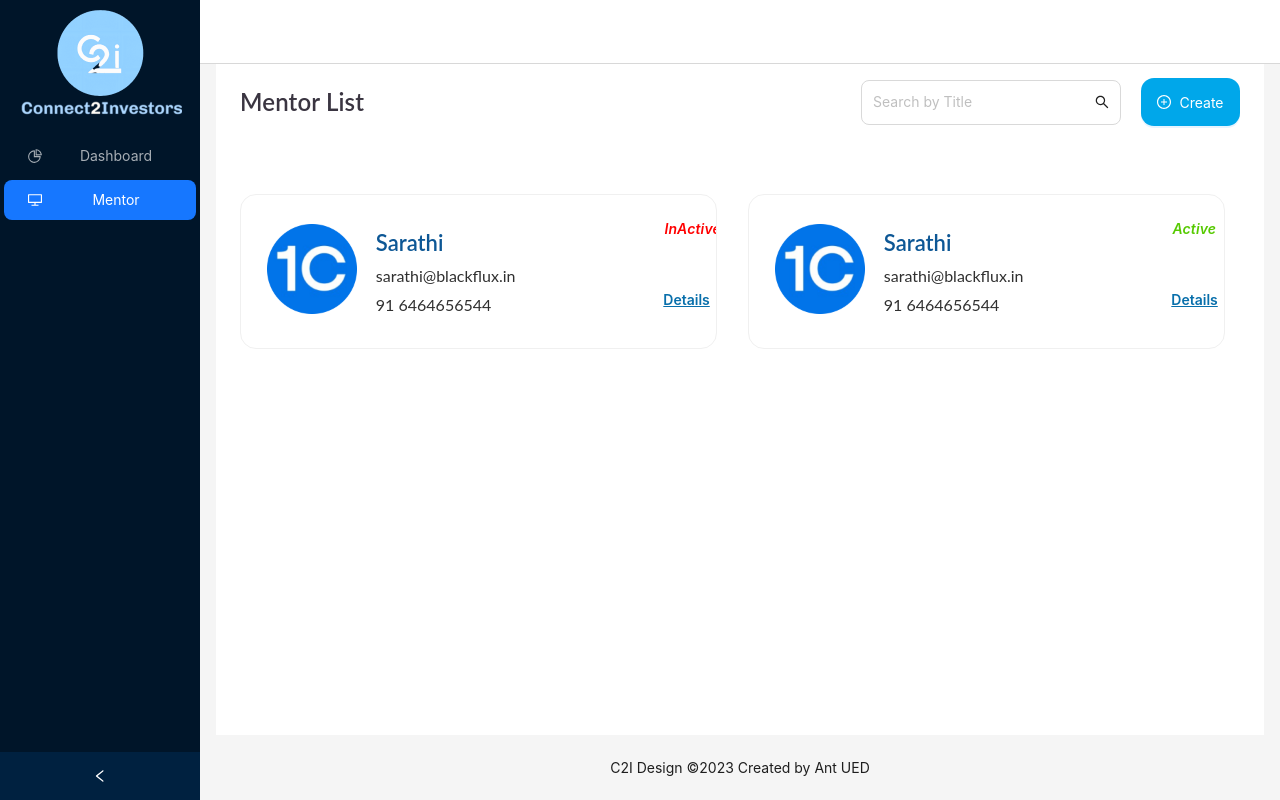
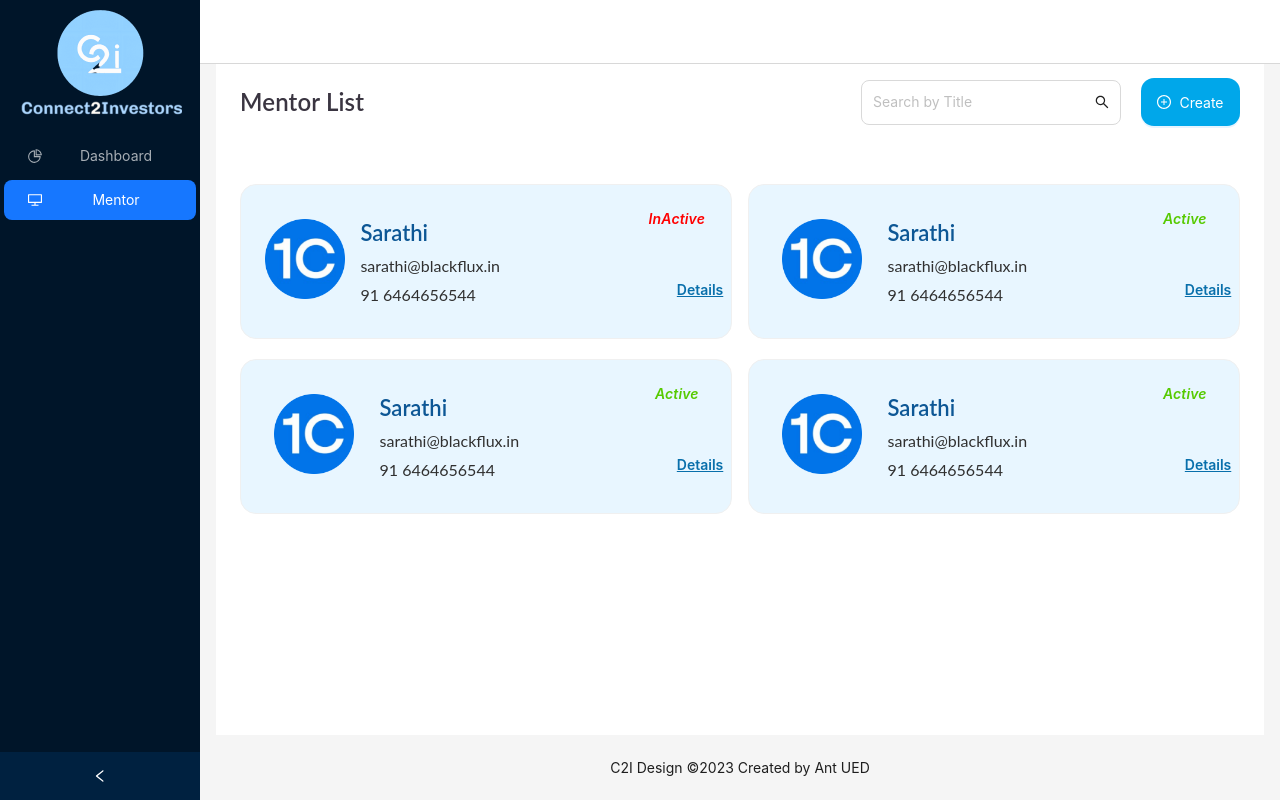
Before and after one commit to sarathirangasamy/c2i-design, a React (Create React App) app: page / in a window 1280 px wide. Both pictures are taken after a click on the item "Mentor". Built offline with nearby package versions, Linux system fonts and the light colour scheme.

Commit message:
mentor page design updated

```diff
--- a/src/index.css
+++ b/src/index.css
@@ -26,6 +26,7 @@ code {
   --table-tr-hr-primary: #b0a6a6;
   --text-solid-blue: #0d5795;
   --white: #fff;
+  --card-bg: #E8F6FF;
 }
 
 .card-custom-title .ant-card-head-title {
--- a/src/mentor/index.tsx
+++ b/src/mentor/index.tsx
@@ -1,5 +1,4 @@
 import './styles.css';
-
 import { PlusCircleOutlined, SearchOutlined } from '@ant-design/icons';
 import { Button, Card, Col, Input, Row } from 'antd';
 
@@ -30,30 +29,7 @@ export const Mentor: React.FC = () => {
     return (
 
         <div>
-            {/* <Row gutter={16}>
-                <Col xl={16} lg={16} md={24} sm={24} xs={24}>
-                    <h1 className="mentor-title-text mentor-fonStyle">Mentor List</h1>
-                </Col>
 
-                <Col xl={8} lg={8} md={24} sm={24} xs={24}>
-                    <Input
-                        autoComplete="off"
-                        placeholder="Search by Title"
-                        prefix={<SearchOutlined />}
-                        style={{ width: '40%' }}
-                    />
-
-                    <Button
-                        type="primary"
-                        icon={<PlusCircleOutlined />}
-                        className="head-create-btn"
-                        block
-                        style={{ width: '25%' }}
-                    >
-                        Create
-                    </Button>
-                </Col>
-            </Row> */}
 
             {/* //Mentor Card Ui// */}
 
@@ -67,14 +43,14 @@ export const Mentor: React.FC = () => {
                         <Card className="dashboard-cards" hoverable={true}>
                             <Row className="card-content" gutter={16}>
 
-                                <Col xl={6} lg={6} md={6} sm={24} xs={24} style={{ margin: 'auto' }}>
+                                <Col xl={5} lg={5} md={5} sm={24} xs={24} style={{ margin: 'auto' }}>
                                     <div className="">
                                         <img alt='' className='mentor-img-align' src="/images/icon/ellipse.png" />
                                     </div>
                                 </Col>
 
 
-                                <Col xl={14} lg={14} md={14} sm={24} xs={24}>
+                                <Col xl={15} lg={15} md={15} sm={24} xs={24}>
                                     <div className="card-headers">
                                         <h4 className='mentor-custom-style mentor-text-primary'>Sarathi</h4>
                                         <h6 className='mentor-custom-style mentor-text-secondary'>sarathi@blackflux.in</h6>
@@ -150,6 +126,92 @@ export const Mentor: React.FC = () => {
                             </Row>
                         </Card>
                     </Col>
+
+                    <Col xl={12} lg={12} md={24} sm={24} xs={24} className="mentor-custom-col">
+                        <Card className="dashboard-cards" hoverable={true}>
+                            <Row className="card-content" gutter={16}>
+
+                                <Col xl={6} lg={6} md={6} sm={24} xs={24} style={{ margin: 'auto' }}>
+                                    <div className="">
+                                        <img alt='' className='mentor-img-align' src="/images/icon/ellipse.png" />
+                                    </div>
+                                </Col>
+
+                                <Col xl={14} lg={14} md={14} sm={24} xs={24}>
+                                    <div className="card-headers">
+                                        <h4 className='mentor-custom-style mentor-text-primary'>Sarathi</h4>
+                                        <h6 className='mentor-custom-style mentor-text-secondary'>sarathi@blackflux.in</h6>
+                                        <h6 className='mentor-custom-style mentor-text-secondary'>
+                                            91
+                                            6464656544
+                                        </h6>
+                                    </div>
+                                </Col>
+
+                                <Col xl={4} lg={4} md={4} sm={24} xs={24}>
+                                    <div>
+                                        <h5
+                                            className='mentor-status-text'
+                                            style={
+                                                { color: '#56CA00' }
+                                            }
+                                        >
+                                            Active
+                                        </h5>
+
+                                        <span
+                                            className="mentor-detail-text"
+                                        >
+                                            <h5>Details</h5>
+                                        </span>
+                                    </div>
+                                </Col>
+                            </Row>
+                        </Card>
+                    </Col>
+
+                    <Col xl={12} lg={12} md={24} sm={24} xs={24} className="mentor-custom-col">
+                        <Card className="dashboard-cards" hoverable={true}>
+                            <Row className="card-content" gutter={16}>
+
+                                <Col xl={6} lg={6} md={6} sm={24} xs={24} style={{ margin: 'auto' }}>
+                                    <div className="">
+                                        <img alt='' className='mentor-img-align' src="/images/icon/ellipse.png" />
+                                    </div>
+                                </Col>
+
+                                <Col xl={14} lg={14} md={14} sm={24} xs={24}>
+                                    <div className="card-headers">
+                                        <h4 className='mentor-custom-style mentor-text-primary'>Sarathi</h4>
+                                        <h6 className='mentor-custom-style mentor-text-secondary'>sarathi@blackflux.in</h6>
+                                        <h6 className='mentor-custom-style mentor-text-secondary'>
+                                            91
+                                            6464656544
+                                        </h6>
+                                    </div>
+                                </Col>
+
+                                <Col xl={4} lg={4} md={4} sm={24} xs={24}>
+                                    <div>
+                                        <h5
+                                            className='mentor-status-text'
+                                            style={
+                                                { color: '#56CA00' }
+                                            }
+                                        >
+                                            Active
+                                        </h5>
+
+                                        <span
+                                            className="mentor-detail-text"
+                                        >
+                                            <h5>Details</h5>
+                                        </span>
+                                    </div>
+                                </Col>
+                            </Row>
+                        </Card>
+                    </Col>
                 </Row>
             </Card>
 
--- a/src/mentor/styles.css
+++ b/src/mentor/styles.css
@@ -6,11 +6,11 @@
 }
 
 .dashboard-cards {
-  width: 97%;
+  width: 100%;
   min-height: 142px;
   /* margin-top: 25px; */
   border-radius: 16px;
-  background: var(--main-txt-color);
+  background: var(--card-bg);
   overflow: hidden;
 }
 
@@ -35,13 +35,13 @@
 }
 
 .mentor-custom-col {
-  padding: 20px 20px;
+  padding: 10px 20px;
   gap: 24px;
 }
 
 .mentor-img-align {
-  width: 90px;
-  height: 90px;
+  width: 80px;
+  height: 80px;
 }
 
 .mentor-custom-style {
@@ -74,7 +74,6 @@
   font-weight: 600;
   line-height: 20px;
   letter-spacing: 0.14px;
-  margin-left: 30px;
   position: inherit;
 }
 
```
